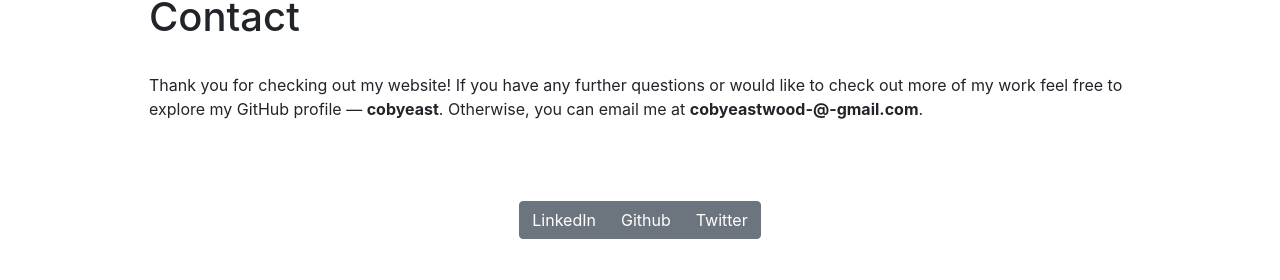
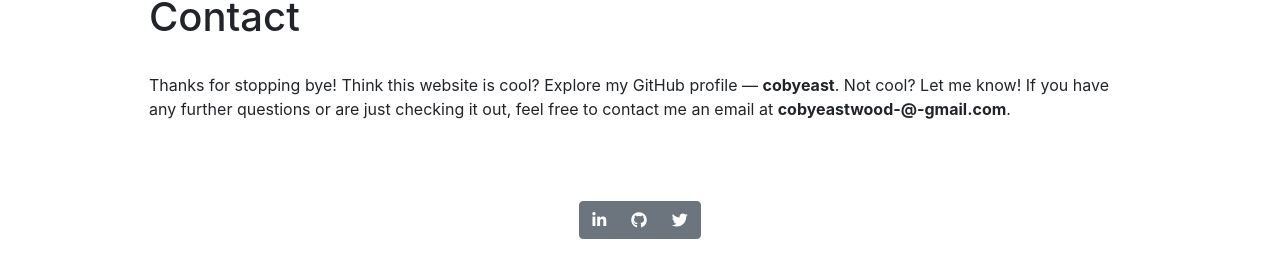
Before and after one commit to cobyeastwood/coby_web2, a React (Create React App) app in the folder client/: page /contact in a window 1280 px wide. Shown: the part 271-551 px from the top of the page. Built offline with nearby package versions, Linux system fonts and the light colour scheme; no server answers.

Commit message:
worked on random api request route, and social icons

```diff
--- a/client/public/index.html
+++ b/client/public/index.html
@@ -20,6 +20,10 @@
       integrity="sha384-JcKb8q3iqJ61gNV9KGb8thSsNjpSL0n8PARn9HuZOnIxN0hoP+VmmDGMN5t9UJ0Z"
       crossorigin="anonymous"
     />
+    <script
+      src="https://kit.fontawesome.com/d7afa79581.js"
+      crossorigin="anonymous"
+    ></script>
     <title>React App</title>
   </head>
   <body>
--- a/client/src/app/components/Footer.jsx
+++ b/client/src/app/components/Footer.jsx
@@ -15,6 +15,7 @@ const P = styled.p`
 const A = styled.a``;
 
 const Footer = () => {
+  const [active, setActive] = useState(null);
   const [quote, setQuote] = useState([]);
 
   useEffect(() => {
@@ -34,28 +35,43 @@ const Footer = () => {
           className="text-justify btn-group btn-group-toggle"
           data-toggle="buttons"
         >
-          <label className="btn btn-secondary">
+          <label
+            className={`btn btn-secondary ${
+              active === 'LinkedIn' ? 'active' : null
+            }`}
+            onClick={() => setActive('LinkedIn')}
+          >
             <A
               className="text-reset text-decoration-none"
               href="https://www.linkedin.com/in/coby-eastwood-196b12152/"
             >
-              LinkedIn
+              <i className="fab fa-linkedin-in" />
             </A>
           </label>
-          <label className="btn btn-secondary">
+          <label
+            className={`btn btn-secondary ${
+              active === 'Github' ? 'active' : null
+            }`}
+            onClick={() => setActive('Github')}
+          >
             <A
               className="text-reset text-decoration-none"
               href="https://github.com/cobyeast"
             >
-              Github
+              <i class="fab fa-github" />
             </A>
           </label>
-          <label className="btn btn-secondary">
+          <label
+            className={`btn btn-secondary ${
+              active === 'Twitter' ? 'active' : null
+            }`}
+            onClick={() => setActive('Twitter')}
+          >
             <A
               className="text-reset text-decoration-none"
               href="https://twitter.com/cobyeastwood"
             >
-              Twitter
+              <i class="fab fa-twitter" />
             </A>
           </label>
         </div>
--- a/client/src/app/pages/Contact.tsx
+++ b/client/src/app/pages/Contact.tsx
@@ -13,10 +13,11 @@ class Contact extends React.Component<{ data: { message: string } }, {}> {
           <h1>Contact</h1>
           <br />
           <p>
-            Thank you for checking out my website! If you have any further
-            questions or would like to check out more of my work feel free to
-            explore my GitHub profile — <strong>cobyeast</strong>. Otherwise,
-            you can email me at <strong>cobyeastwood-&#64;-gmail.com</strong>.
+            Thanks for stopping bye! Think this website is cool? Explore my
+            GitHub profile — <strong>cobyeast</strong>. Not cool? Let me know!
+            If you have any further questions or are just checking it out, feel
+            free to contact me an email at{' '}
+            <strong>cobyeastwood-&#64;-gmail.com</strong>.
           </p>
         </Section>
         {/* <Button type="button" className="btn btn-secondary">
--- a/client/src/app/pages/Home.jsx
+++ b/client/src/app/pages/Home.jsx
@@ -19,11 +19,7 @@ const Home = (props) => {
 
   useEffect(() => {
     async function axiosGet() {
-      const { data } = await axios.get(
-        `https://jsonplaceholder.typicode.com/todos/${Math.floor(
-          Math.random() * 101
-        )}`
-      );
+      const { data } = await axios.get('http://localhost:8080/api/typicode');
       setTypi([data]);
     }
     axiosGet();
@@ -38,8 +34,9 @@ const Home = (props) => {
         <h1>Home</h1>
         <br />
         <p className="text-break">
-          Let's talk about coding! Site is made using a Golang backend, with a
-          TypeScript, and JavaScript frontend.
+          Let's talk about coding! Love REST Apis? Check out below to see them
+          at work. Site is made using a Golang backend, with a TypeScript, and
+          JavaScript frontend.
         </p>
         <br />
         <button
@@ -60,6 +57,10 @@ const Home = (props) => {
                   id: {t.id}
                   <br />
                   completed: {t.completed === true ? 'true' : 'false'}
+                  <br />
+                  <br />
+                  Still curious? Checkout the{' '}
+                  <a href="http://localhost:8080/api/typicode">route</a>.
                 </P2>
               ))
             : null}
```
Also changed, not shown: 1 other file (tests, documents, lock files or other folders).
